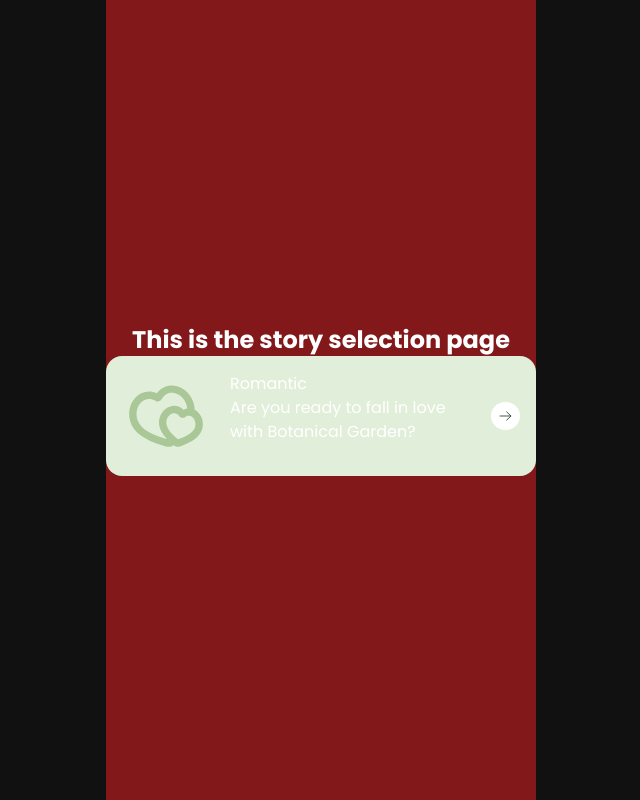
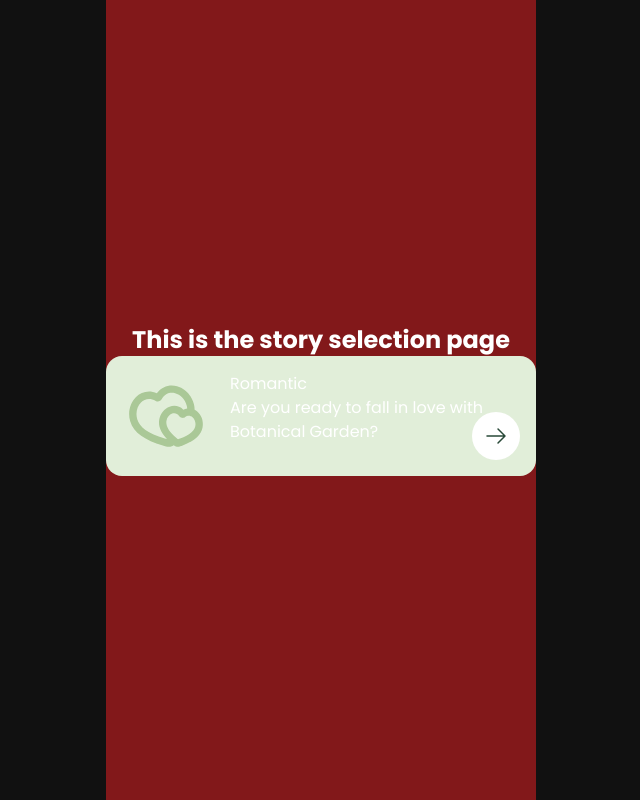
Before and after one commit to Flex-Wrap/botanical-garden, a React (Vite) app: page /botanical-garden/story-selection in a window 1280 px wide. Shown: the whole page, without its empty margins (319-959 px from the left). Built offline with nearby package versions, Linux system fonts and the light colour scheme.

Commit message:
continue button

```diff
--- a/src/components/StoryCard.tsx
+++ b/src/components/StoryCard.tsx
@@ -9,10 +9,10 @@ export default function StoryCard({icon, name, description} : Props) {
         <div className="flex flex-row gap-5 relative p-4 bg-[#E1EED9] rounded-2xl">
             <img src={icon}/>
             <div>
-                <h3>{name}</h3>
+                <h3 >{name}</h3>
                 <p>{description}</p>
             </div>
-            <button><img src="assets/continueButton.svg"/></button>
+            <button className="absolute bottom-4 right-4"><img src="assets/continueButton.svg"/></button>
         </div>
     )
 }
--- a/src/index.css
+++ b/src/index.css
@@ -167,3 +167,9 @@ body {
 .shadow-full-white {
   box-shadow: 0 2px 4px var(--full-white);
 }
+
+fdf {
+  position: absolute;
+  bottom: 17px;
+  right: 17px;
+}
```
